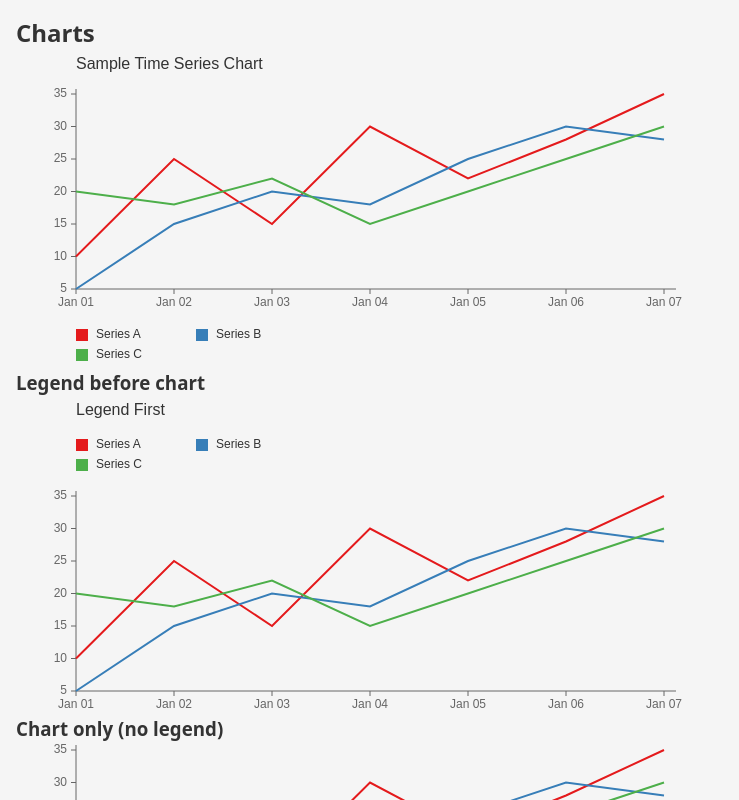
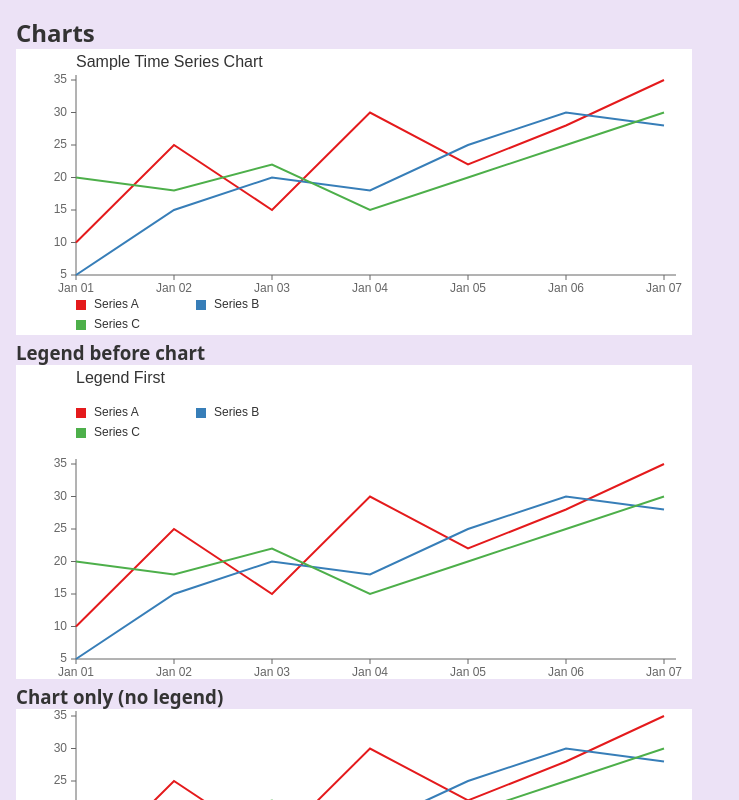
Before and after one commit to Joxter/chart, a React (Vite) app: page / in a window 1280 px wide. Shown: the top 800 px of the page, without its empty margins (0-739 px from the left). Built offline with nearby package versions, Linux system fonts and the light colour scheme.

Commit message:
my tweaks

```diff
--- a/src/ChartPg.tsx
+++ b/src/ChartPg.tsx
@@ -80,20 +80,18 @@ const AXIS = {
 };
 
 const PADDING = {
-  top: 4, // внешний отступ сверху SVG
+  top: 2, // внешний отступ сверху SVG
   right: 16, // внешний отступ справа SVG (для подписей X-оси)
 };
 
 const LEGEND = {
   rowHeight: 20,
-  colorBoxSize: 12,
+  colorBoxSize: 10,
   colorBoxMargin: 8,
   fontSize: 12,
   fontFamily: "sans-serif",
   color: "#333",
 };
-
-// --- Layout Calculator ---
 
 type Layout = {
   totalWidth: number;
@@ -165,14 +163,10 @@ function calculateLayout(params: Params): Layout {
   };
 }
 
-// --- Scales Type ---
-
 type Scales = {
   x: d3.ScaleTime<number, number>;
   y: d3.ScaleLinear<number, number>;
 };
-
-// --- Render Functions ---
 
 function renderTitle(params: Params, layout: Layout): string {
   if (!layout.title || !params.title) return "";
@@ -193,7 +187,6 @@ function renderAxisY(_params: Params, layout: Layout, scales: Scales): string {
   const { x, y } = layout.axisY;
   const chartRight = x + AXIS.leftWidth;
 
-  // Линия оси Y (вертикальная) — фиксированная по высоте CHART.height
   const axisLine = `
     <line
       x1="${chartRight}"
@@ -227,7 +220,7 @@ function renderAxisY(_params: Params, layout: Layout, scales: Scales): string {
     })
     .join("");
 
-  return axisLine + ticksAndLabels;
+  return "<g class='y-axis'>" + axisLine + ticksAndLabels + "</g>";
 }
 
 function renderAxisX(params: Params, layout: Layout, scales: Scales): string {
@@ -236,7 +229,6 @@ function renderAxisX(params: Params, layout: Layout, scales: Scales): string {
   const ticks = scales.x.ticks(AXIS.tickCount);
   const { x, y } = layout.axisX;
 
-  // Линия оси X (горизонтальная) — фиксированная по ширине CHART.width
   const axisLine = `
     <line
       x1="${x}"
@@ -269,7 +261,7 @@ function renderAxisX(params: Params, layout: Layout, scales: Scales): string {
     })
     .join("");
 
-  return axisLine + ticksAndLabels;
+  return "<g class='x-axis'>" + axisLine + ticksAndLabels + "</g>";
 }
 
 function renderChartLines(
@@ -280,7 +272,7 @@ function renderChartLines(
   if (!layout.chart) return "";
   const { x: offsetX, y: offsetY } = layout.chart;
 
-  return params.timeSeries
+  const lines = params.timeSeries
     .map((series) => {
       const lineGenerator = d3
         .line<number>()
@@ -296,6 +288,8 @@ function renderChartLines(
       />`;
     })
     .join("");
+
+  return "<g class='time-series'>" + lines + "</g>";
 }
 
 function renderLegend(params: Params, layout: Layout): string {
@@ -303,12 +297,11 @@ function renderLegend(params: Params, layout: Layout): string {
   const { x: startX, y: startY } = layout.legend;
   const columnCount = params.legendWidth.length;
 
-  return params.timeSeries
+  const legend = params.timeSeries
     .map((series, index) => {
       const col = index % columnCount;
       const row = Math.floor(index / columnCount);
 
-      // Вычисляем X позицию на основе суммы ширин предыдущих колонок
       const colX =
         startX + params.legendWidth.slice(0, col).reduce((a, b) => a + b, 0);
       const itemY = startY + row * LEGEND.rowHeight;
@@ -333,9 +326,9 @@ function renderLegend(params: Params, layout: Layout): string {
       >${series.label}</text>`;
     })
     .join("");
+
+  return "<g class='legend'>" + legend + "</g>";
 }
-
-// --- Main Render Function ---
 
 function renderTimeSeriesChart(params: Params): string {
   const { timeSeries, time, showAxis } = params;
@@ -347,9 +340,12 @@ function renderTimeSeriesChart(params: Params): string {
   const layout = calculateLayout(params);
 
   // Создаём scales
-  const allValues = timeSeries.flatMap((s) => s.data);
-  const yMin = d3.min(allValues) ?? 0;
-  const yMax = d3.max(allValues) ?? 0;
+  const yMin = d3.min(timeSeries.map((s) => d3.min(s.data) ?? 0)) ?? 0;
+  const yMax = d3.max(timeSeries.map((s) => d3.max(s.data) ?? 0)) ?? 0;
+
+  if (!yMin && !yMax) {
+    return "<svg></svg>";
+  }
 
   const scales: Scales = {
     x: d3
@@ -375,7 +371,12 @@ function renderTimeSeriesChart(params: Params): string {
   parts.push(renderChartLines(params, layout, scales));
   parts.push(renderLegend(params, layout));
 
-  return `<svg width="${layout.totalWidth}" height="${layout.totalHeight}" xmlns="http://www.w3.org/2000/svg">
+  return `<svg
+    width="${layout.totalWidth}"
+    height="${layout.totalHeight}"
+    style="background-color: #fff"
+    xmlns="http://www.w3.org/2000/svg"
+  >
     ${parts.join("\n")}
   </svg>`;
 }
@@ -406,7 +407,7 @@ export function ChartPg() {
     timeFormat: (d) => d3.timeFormat("%b %d")(d),
     legendWidth: [120, 120],
     showAxis: true,
-    layoutRows: ["title", 12, "chart", 16, "legend"],
+    layoutRows: ["title", 0, "chart", 0, "legend"],
   });
 
   return (
@@ -433,7 +434,6 @@ export function ChartPg() {
       <div
         dangerouslySetInnerHTML={{
           __html: renderTimeSeriesChart({
-            // title: "Chart Only",
             timeSeries: testTimeSeries,
             time: testTime,
             timeFormat: (d) => d3.timeFormat("%b %d")(d),
--- a/src/index.css
+++ b/src/index.css
@@ -6,7 +6,7 @@
 
 body {
   font-family: system-ui, -apple-system, sans-serif;
-  background-color: #f5f5f5;
+  background-color: #ece2f6;
   color: #333;
   padding: 1rem;
 }
```
